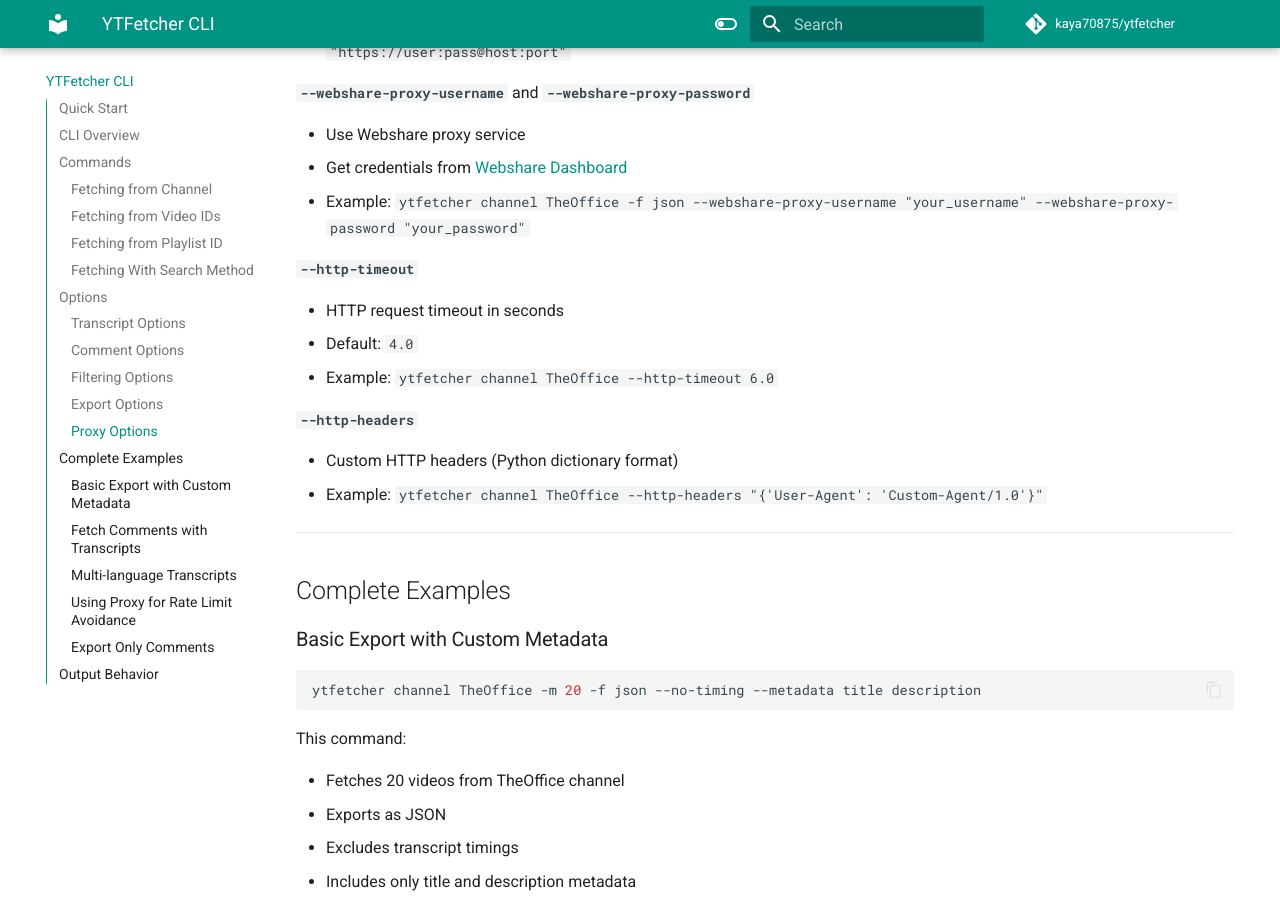
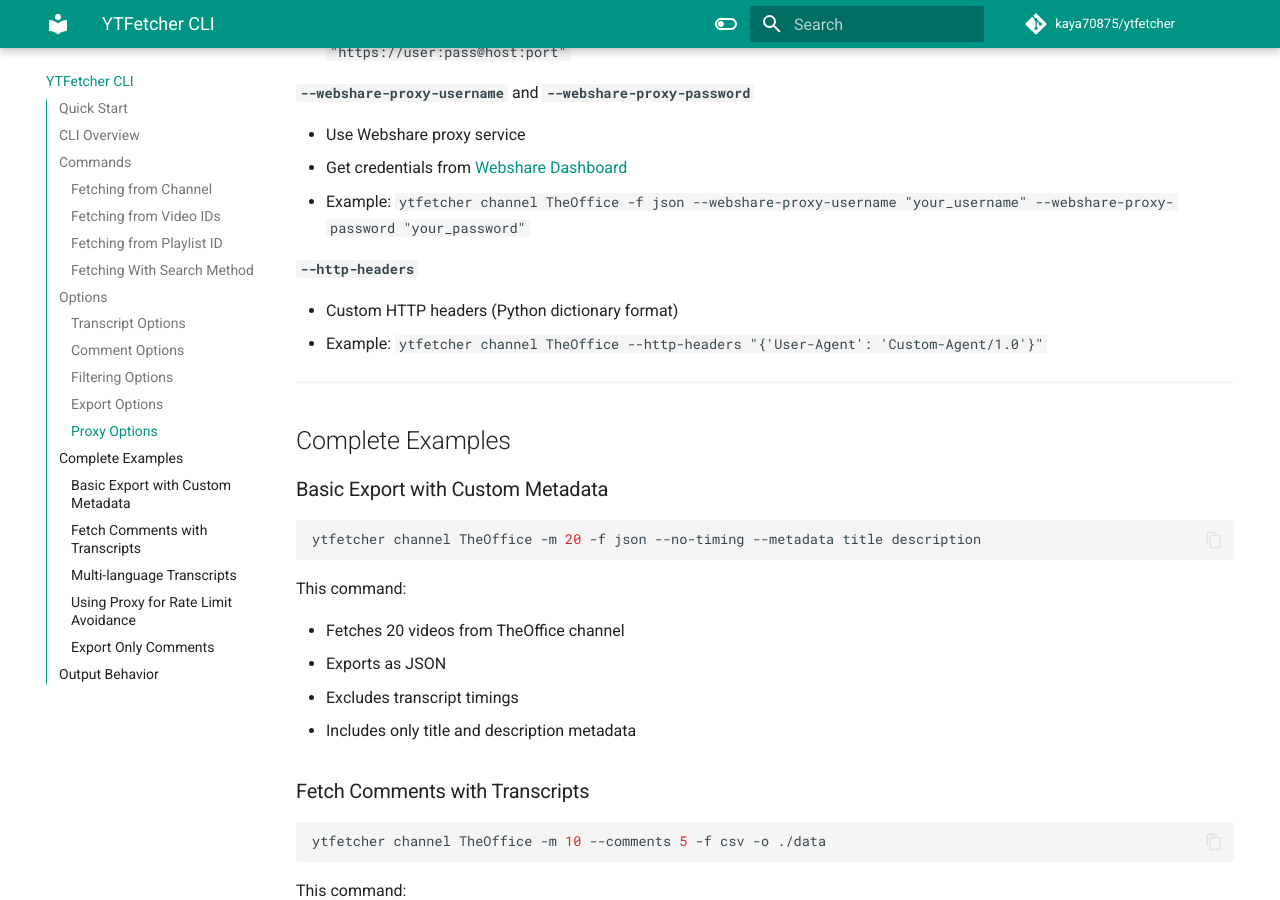
Before and after one commit to kaya70875/ytfetcher, an MkDocs documentation site: the page built from docs/cli.md, in a window 1280 px wide and 900 px high, scrolled down 5990 px. Built offline with MkDocs 1.6.1 and Material for MkDocs 9.7.7, drawn with Linux system fonts in a browser that asks for light colours; comment, search, counter and statistics services are not loaded.

Commit message:
docs: remove timeout from mkdocs

```diff
--- a/docs/cli.md
+++ b/docs/cli.md
@@ -258,12 +258,6 @@
 - Get credentials from [Webshare Dashboard](https://dashboard.webshare.io/proxy/settings)
 - Example: `ytfetcher channel TheOffice -f json --webshare-proxy-username "your_username" --webshare-proxy-password "your_password"`
 
-**`--http-timeout`**
-
-- HTTP request timeout in seconds
-- Default: `4.0`
-- Example: `ytfetcher channel TheOffice --http-timeout 6.0`
-
 **`--http-headers`**
 
 - Custom HTTP headers (Python dictionary format)
```
Also changed, not shown: docs/index.md (+1 -2 lines).
